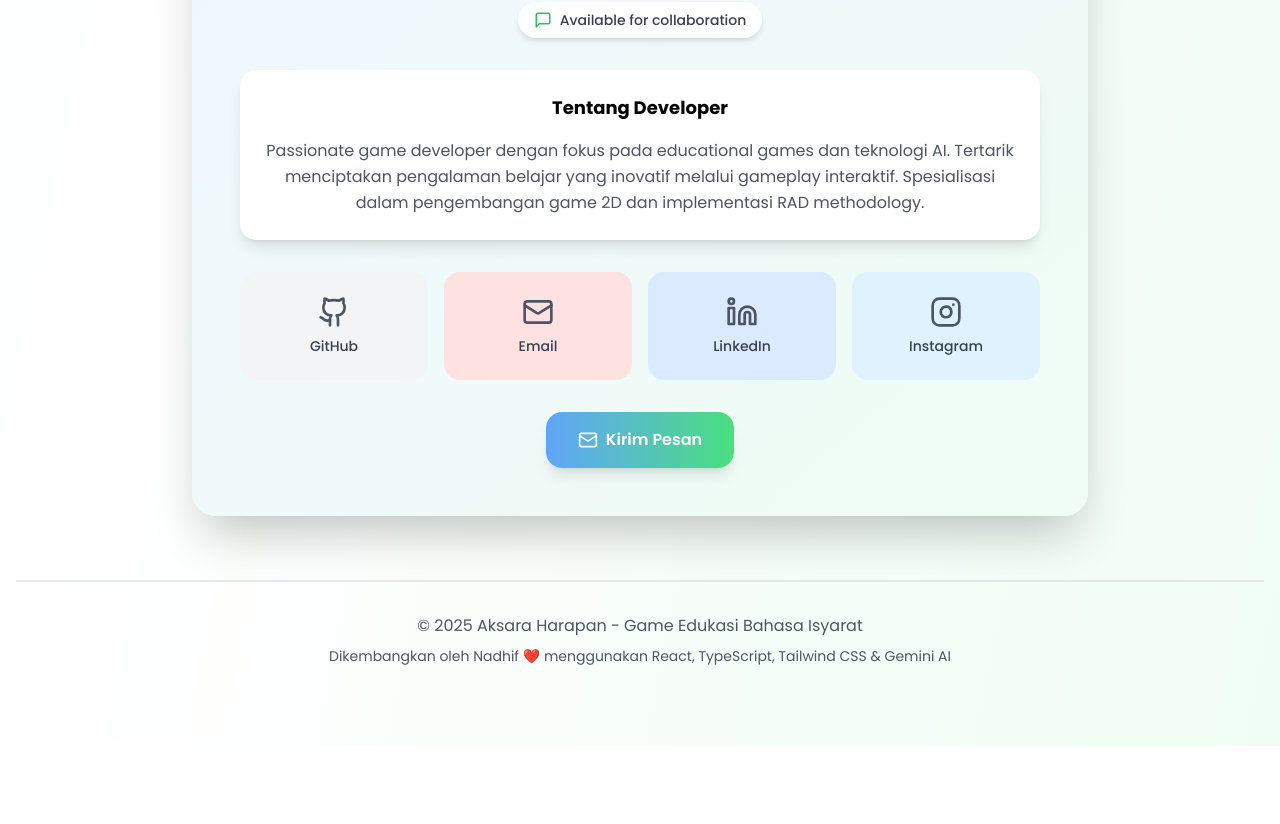
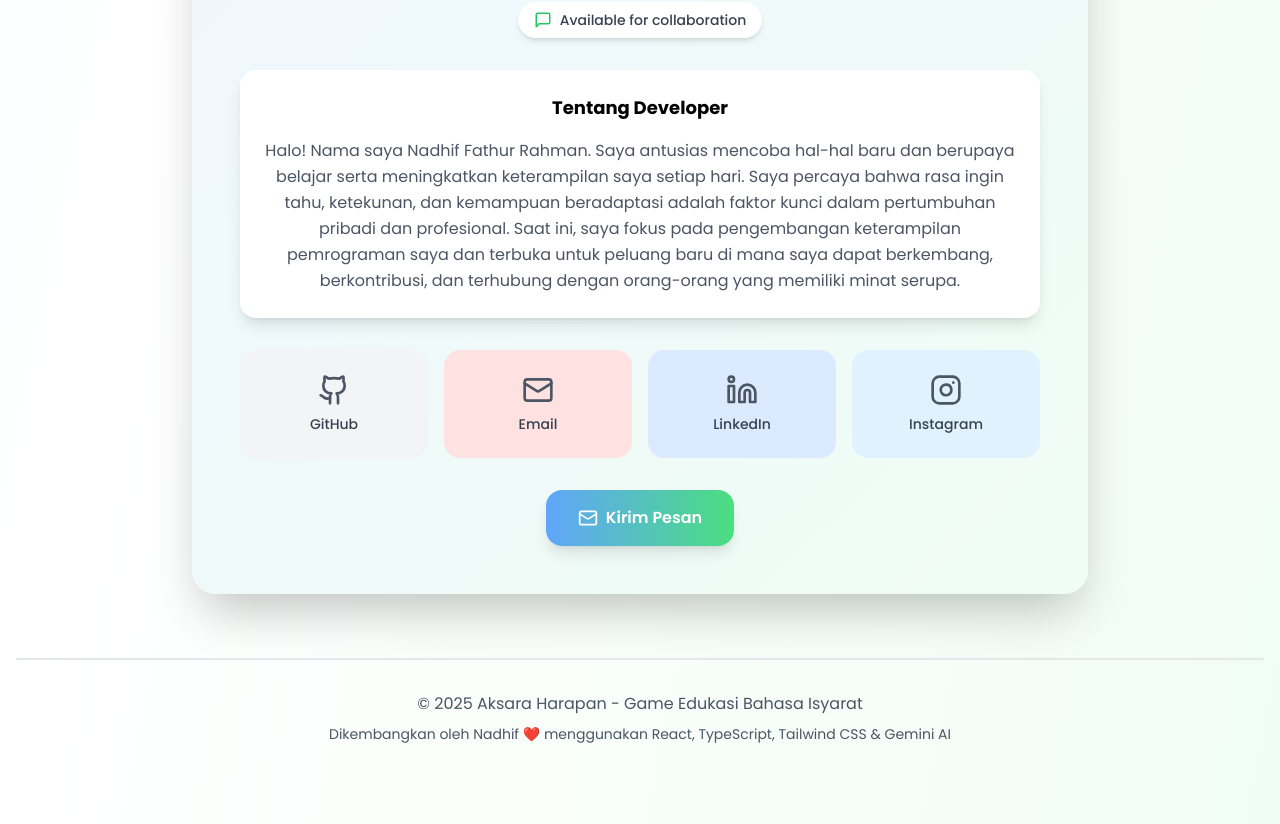
Before and after one commit to Nadhifxfx/Web-Aksara-Harapan, a React (Vite) app: page / in a window 1280 px wide. Shown: the part 5600-6424 px from the top of the page. Before the commit the page ends 6346 px from the top, so only its background shows below. Built offline with nearby package versions, Linux system fonts and the light colour scheme; no server answers.

Commit message:
updt kntk

```diff
--- a/src/components/Contact.tsx
+++ b/src/components/Contact.tsx
@@ -63,9 +63,8 @@ export default function Contact() {
             <div className="bg-white rounded-2xl p-6 mb-8 shadow-lg">
               <h4 className="font-bold text-lg mb-4 text-center">Tentang Developer</h4>
               <p className="text-gray-600 leading-relaxed text-center">
-                Passionate game developer dengan fokus pada educational games dan teknologi AI.
-                Tertarik menciptakan pengalaman belajar yang inovatif melalui gameplay interaktif.
-                Spesialisasi dalam pengembangan game 2D dan implementasi RAD methodology.
+              Halo! Nama saya Nadhif Fathur Rahman. Saya antusias mencoba hal-hal baru dan berupaya belajar serta meningkatkan keterampilan saya setiap hari. Saya percaya bahwa rasa ingin tahu, ketekunan, dan kemampuan beradaptasi adalah faktor kunci dalam pertumbuhan pribadi dan profesional.
+              Saat ini, saya fokus pada pengembangan keterampilan pemrograman saya dan terbuka untuk peluang baru di mana saya dapat berkembang, berkontribusi, dan terhubung dengan orang-orang yang memiliki minat serupa.
               </p>
             </div>
 
```
